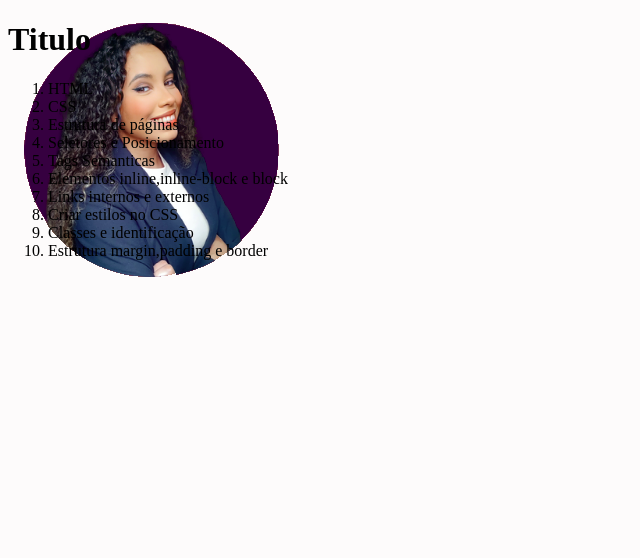
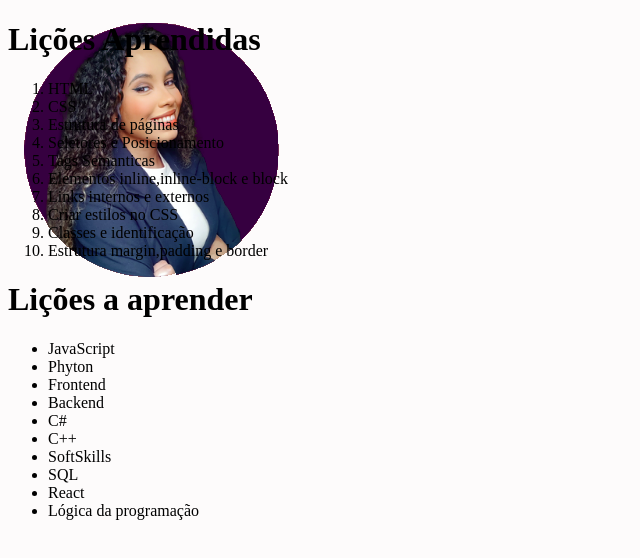
Before and after one commit to raquelsscode/Lessons-Learned, a website: page index.html in a window 1280 px wide. Shown: the whole page, without its empty margins (0-640 px from the left). Drawn offline with Linux system fonts and the light colour scheme.

Commit message:
Adicionado requisito 5

```diff
--- a/index.html
+++ b/index.html
@@ -1,5 +1,6 @@
 <!DOCTYPE html>
 <html lang="pt-br">
+
 <head>
     <meta charset="UTF-8">
     <meta http-equiv="X-UA-Compatible" content="IE=edge">
@@ -7,9 +8,10 @@
     <title>Projeto Lessons Learned</title>
     <link rel="stylesheet" href="style.css">
 </head>
+
 <body>
     <header id="cabecalho">
-        <h1 id="titulo">Titulo</h1>
+        <h1 id="titulo">Lições Aprendidas</h1>
         <ol id="licoes_aprendidas">
             <li>HTML</li>
             <li>CSS</li>
@@ -22,15 +24,32 @@
             <li>Classes e identificação</li>
             <li>Estrutura margin,padding e border</li>
         </ol>
+
+        <h1>Lições a aprender</h1>
+        <ul id="licoes_a_aprender">
+            <li>JavaScript</li>
+            <li>Phyton</li>
+            <li>Frontend</li>
+            <li>Backend</li>
+            <li>C#</li>
+            <li>C++</li>
+            <li>SoftSkills</li>
+            <li>SQL</li>
+            <li>React</li>
+            <li>Lógica da programação</li>
+
+
+        </ul>
     </header>
-<main>
-    <section>
-        <img src="Raquel Santos.png" alt="Raquel sorrindo de braços cruzados" id="minha_foto">
+    <main>
+        <section>
+            <img src="Raquel Santos.png" alt="Raquel sorrindo de braços cruzados" id="minha_foto">
 
-    </section>
-</main>
+        </section>
+    </main>
 
 
 
 </body>
+
 </html>
--- a/style.css
+++ b/style.css
@@ -1,7 +1,7 @@
 body {
-    background-color: rgb(253, 251, 251);
+    background-color:rgb(253, 251, 251);
 }
 #cabecalho {
-    position: fixed;
+    position:fixed;
     top:0px;
 }
```
